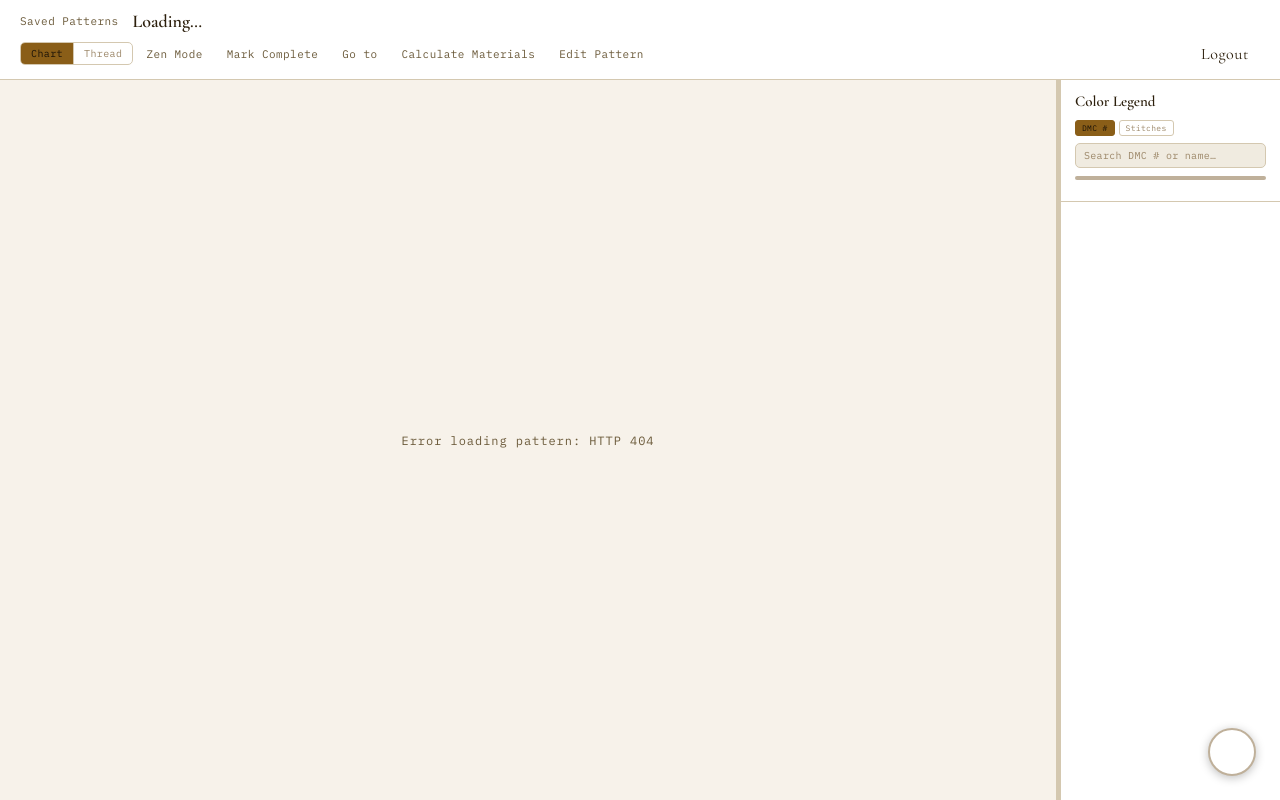
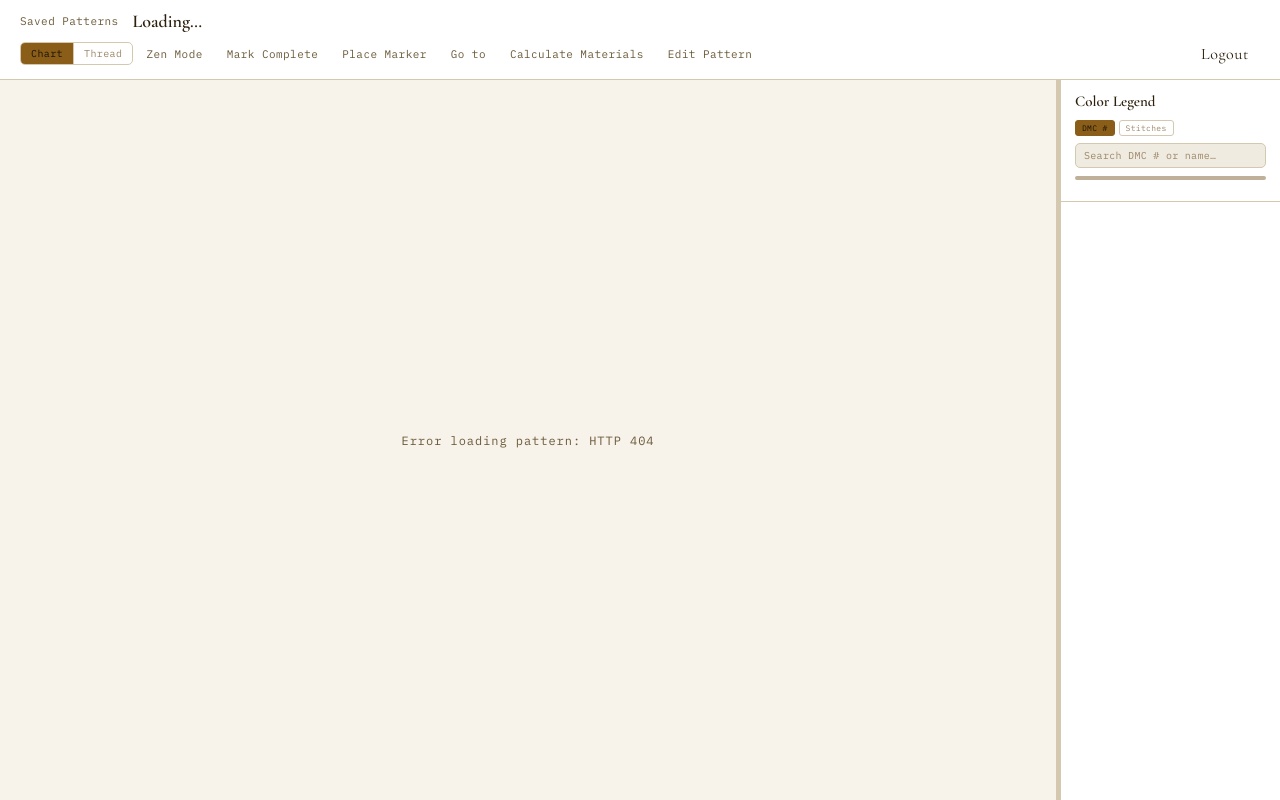
Before and after one commit to GreenglassT/NeedleworkStudio, a Flask app: page /view/1 in a window 1280 px wide. Run offline with Flask 3, Linux system fonts and the light colour scheme; a user stored in the database is signed in; data comes from the database, SQL or seed files in the repository; a map, chart or similar area stays blank; parts of the project's set-up code (start-up, migrations or seed data) failed here and were passed over; some libraries are stand-ins or nearby versions.

Commit message:
Add undo/redo, toolbar icons, place marker in toolbar, notes shortcut
- Progress undo/redo (Ctrl+Z/Y) with 50-entry snapshot stack
- Move Place Marker from floating action button to toolbar + zen menu
- Add icons to Cancel/Save buttons, preserve icons during save spinner
- N keyboard shortcut for notes panel, B for place marker in shortcut help
- Update shortcut help with arrow key notation and new shortcuts

```diff
--- a/static/pattern-viewer.js
+++ b/static/pattern-viewer.js
@@ -48,6 +48,9 @@ function zenMenuAction(action) {
     if (action === 'mark-complete') {
         toggleCellMarkMode();
         _syncZenMenuLabels();
+    } else if (action === 'place-marker') {
+        toggleMarkerMode();
+        _syncZenMenuLabels();
     } else if (action === 'goto') {
         openGotoPanel();
     } else if (action === 'view-mode') {
@@ -66,6 +69,9 @@ function zenMenuAction(action) {
 function _syncZenMenuLabels() {
     const markLabel = document.getElementById('zen-mark-label');
     if (markLabel) markLabel.textContent = _cellMarkMode ? 'Stop Marking' : 'Mark Complete';
+
+    const markerLabel = document.getElementById('zen-marker-label');
+    if (markerLabel) markerLabel.textContent = _markerMode ? 'Stop Placing' : 'Place Marker';
 
     const viewLabel = document.getElementById('zen-view-label');
     const viewIcon  = document.getElementById('zen-view-icon');
@@ -87,6 +93,43 @@ let completedDmcs  = new Set();   // DMC numbers (as strings) marked complete
 let _progressTimer = null;        // debounce handle for auto-save
 let _patternNotes = '';           // current notes text
 let _notesSaveTimer = null;       // debounce for notes save
+
+/* ——— PROGRESS UNDO/REDO ——— */
+const _undoStack = [];              // [{stitched: Set, completed: Set}]
+const _redoStack = [];
+const _UNDO_MAX = 50;
+
+function _pushProgressUndo() {
+    _undoStack.push({ stitched: new Set(stitchedCells), completed: new Set(completedDmcs) });
+    if (_undoStack.length > _UNDO_MAX) _undoStack.shift();
+    _redoStack.length = 0;
+}
+
+function undoProgress() {
+    if (!_undoStack.length) return;
+    _redoStack.push({ stitched: new Set(stitchedCells), completed: new Set(completedDmcs) });
+    const snap = _undoStack.pop();
+    stitchedCells = snap.stitched;
+    completedDmcs = snap.completed;
+    _syncColorsFromCells();
+    renderMain();
+    renderLegend();
+    _updateCellProgressBar();
+    _scheduleProgressSave();
+}
+
+function redoProgress() {
+    if (!_redoStack.length) return;
+    _undoStack.push({ stitched: new Set(stitchedCells), completed: new Set(completedDmcs) });
+    const snap = _redoStack.pop();
+    stitchedCells = snap.stitched;
+    completedDmcs = snap.completed;
+    _syncColorsFromCells();
+    renderMain();
+    renderLegend();
+    _updateCellProgressBar();
+    _scheduleProgressSave();
+}
 
 /* ——— CELL-LEVEL PROGRESS ——— */
 let stitchedCells    = new Set();   // Set<number> of flat cell indices (row*grid_w+col)
@@ -444,6 +487,7 @@ function clearHighlight() {
 
 /* ——— PROGRESS TRACKING ——— */
 function toggleColorComplete(dmc) {
+    _pushProgressUndo();
     dmc = String(dmc);
     const wasComplete = completedDmcs.has(dmc);
     if (wasComplete) completedDmcs.delete(dmc);
@@ -635,6 +679,7 @@ function _moveCellMark(clientX, clientY) {
 
 function _endCellMark() {
     _cellDragActive = false;
+    _pushProgressUndo();
     _applyCellDragRect();
     _syncColorsFromCells();
     _cellDragStart = null;
@@ -1148,8 +1193,8 @@ async function confirmFork() {
 async function savePattern() {
     if (!editMode || !isForked) return;
     const saveBtn = document.getElementById('save-btn');
-    const originalText = saveBtn.textContent;
-    saveBtn.textContent = 'Saving\u2026';
+    const originalHtml = saveBtn.innerHTML;
+    saveBtn.innerHTML = '<i class="ti ti-loader spin"></i> Saving\u2026';
     saveBtn.disabled = true;
     try {
         const thumbnail = generateThumbnail(patternData);
@@ -1174,12 +1219,12 @@ async function savePattern() {
         editor.clearDirty();
         _clearAutosave();
         saveBtn.disabled = false;
-        saveBtn.textContent = 'Save';
+        saveBtn.innerHTML = '<i class="ti ti-device-floppy"></i> Save';
         toggleEditMode();
         toast('Pattern saved.', { type: 'success' });
     } catch (err) {
         toast('Save failed: ' + err.message, { type: 'error' });
-        saveBtn.textContent = originalText;
+        saveBtn.innerHTML = originalHtml;
         saveBtn.disabled = false;
     }
 }
@@ -1593,6 +1638,14 @@ document.addEventListener('keydown', function(e) {
             return;
         }
     }
+    // N key — toggle notes panel (viewer only)
+    if (e.key.toLowerCase() === 'n' && !e.ctrlKey && !e.metaKey && !e.altKey) {
+        if (!inInput && !editMode) {
+            e.preventDefault();
+            toggleNotesPanel();
+            return;
+        }
+    }
     // G key — open goto row/col panel (viewer only)
     if (e.key.toLowerCase() === 'g' && !e.ctrlKey && !e.metaKey && !e.altKey) {
         if (!inInput && !editMode) {
@@ -1600,6 +1653,15 @@ document.addEventListener('keydown', function(e) {
             openGotoPanel();
             return;
         }
+    }
+    // Ctrl+Z — undo progress (viewer only)
+    if (e.key.toLowerCase() === 'z' && (e.ctrlKey || e.metaKey) && !e.altKey && !editMode) {
+        if (e.shiftKey) { e.preventDefault(); redoProgress(); return; }
+        else { e.preventDefault(); undoProgress(); return; }
+    }
+    // Ctrl+Y — redo progress (viewer only)
+    if (e.key.toLowerCase() === 'y' && (e.ctrlKey || e.metaKey) && !e.altKey && !editMode) {
+        e.preventDefault(); redoProgress(); return;
     }
     // , / . / Arrow keys — cycle legend highlight (viewer only, follows current sort order)
     const _isCycleKey = e.key === ',' || e.key === '.' || e.key === 'ArrowUp' || e.key === 'ArrowDown' || e.key === 'ArrowLeft' || e.key === 'ArrowRight';
--- a/static/shortcut-help.js
+++ b/static/shortcut-help.js
@@ -7,8 +7,12 @@
         { key: '?',      desc: 'Show this help' },
         { key: 'F',      desc: 'Toggle fullscreen / zen mode' },
         { key: 'M',      desc: 'Toggle stitch marking mode' },
+        { key: 'B',      desc: 'Toggle place marker mode' },
+        { key: 'N',      desc: 'Toggle notes panel' },
         { key: '\u2190\u2191\u2192\u2193 , .',   desc: 'Cycle legend color' },
         { key: 'G',      desc: 'Go to row / column' },
+        { key: 'Ctrl+Z', desc: 'Undo mark progress' },
+        { key: 'Ctrl+Y', desc: 'Redo mark progress' },
         { key: 'Esc',    desc: 'Exit fullscreen · clear highlight · close search' },
         { key: 'Scroll', desc: 'Zoom in / out' },
         { key: 'Drag',   desc: 'Pan canvas' },
@@ -35,7 +39,7 @@
         { key: 'Ctrl+\u21e7+R', desc: 'Resize canvas' },
         { key: 'Ctrl+\u21e7+I', desc: 'Insert / delete row or column' },
         { key: 'Ctrl+\u21e7+O', desc: 'Auto-outline' },
-        { key: ', / .',      desc: 'Previous / next legend color' },
+        { key: '\u2190\u2191\u2192\u2193 , .',   desc: 'Cycle legend color' },
         { key: '[ / ]',     desc: 'Cycle brush size down / up' },
         { key: '1\u20137',   desc: 'Stitch: Half/Quarter/\u00be/Petite/Back/Knot/Bead' },
         { key: '`',          desc: 'Toggle half-stitch direction' },
--- a/templates/pattern-viewer.html
+++ b/templates/pattern-viewer.html
@@ -486,8 +486,8 @@
         }
 
         body.edit-mode-on #cell-mark-btn,
-        body.edit-mode-on .cell-progress-wrap,
-        body.edit-mode-on #floating-action-panel { display: none; }
+        body.edit-mode-on #marker-mode-btn,
+        body.edit-mode-on .cell-progress-wrap { display: none; }
 
         /* ——— ZEN / FULLSCREEN MODE ——— */
         body.zen-mode .site-header { display: none; }
@@ -579,35 +579,12 @@
         .zen-exit-btn:hover { color: var(--text); border-color: var(--gold-dim); background: var(--surface-2); }
         body.zen-mode .zen-exit-btn { display: flex; }
 
-        /* ——— FLOATING ACTION PANEL ——— */
-        #floating-action-panel {
-            position: fixed;
-            bottom: 24px;
-            right: 24px;
-            z-index: 310;
-            display: flex;
-            flex-direction: column;
-            gap: 10px;
-            pointer-events: none;
+        /* ——— MARKER MODE (toolbar) ——— */
+        #marker-mode-btn.active {
+            color: var(--gold);
+            background: rgba(200,145,58,0.12);
+            border-color: var(--gold-dim);
         }
-        .fab-btn {
-            pointer-events: auto;
-            width: 48px;
-            height: 48px;
-            border-radius: 50%;
-            border: 2px solid var(--border-2);
-            background: var(--surface);
-            color: var(--text-muted);
-            font-size: 1.3rem;
-            cursor: pointer;
-            display: flex;
-            align-items: center;
-            justify-content: center;
-            box-shadow: 0 2px 10px rgba(0,0,0,.25);
-            transition: background var(--t), color var(--t), border-color var(--t);
-        }
-        .fab-btn:hover { color: var(--text); border-color: var(--gold-dim); background: var(--surface-2); }
-        .fab-btn.active { background: var(--gold); color: #1a1a1a; border-color: var(--gold-dim); }
 
         /* ——— PATTERN NOTES ——— */
         #notes-toggle.has-notes { color: var(--gold); }
@@ -718,6 +695,8 @@
             <button class="nav-link" id="zen-btn" onclick="toggleZenMode()" title="Zen Mode (F)" aria-label="Zen mode"><i class="ti ti-maximize"></i> Zen Mode</button>
             <button class="nav-link" id="cell-mark-btn" onclick="toggleCellMarkMode()"
                     title="Mark stitched cells (M)" aria-label="Mark stitched cells"><i class="ti ti-pencil-check"></i> Mark Complete</button>
+            <button class="nav-link" id="marker-mode-btn" onclick="toggleMarkerMode()"
+                    title="Place Marker (B)" aria-label="Place marker"><i class="ti ti-map-pin-2"></i> Place Marker</button>
             <button class="nav-link" onclick="openGotoPanel()"
                     title="Jump to row/column (G)" aria-label="Go to row/column"><i class="ti ti-map-pin"></i> Go to</button>
             <button class="nav-link" id="notes-toggle" onclick="toggleNotesPanel()"
@@ -730,8 +709,8 @@
                 </div>
             </div>
             <button class="nav-link" id="edit-toggle-btn" onclick="toggleEditMode()"><i class="ti ti-edit"></i> Edit Pattern</button>
-            <button class="nav-link" id="cancel-btn" onclick="cancelEdit()" style="display:none">Cancel</button>
-            <button class="nav-link" id="save-btn" onclick="savePattern()" style="display:none;color:var(--gold)">Save</button>
+            <button class="nav-link" id="cancel-btn" onclick="cancelEdit()" style="display:none"><i class="ti ti-x"></i> Cancel</button>
+            <button class="nav-link" id="save-btn" onclick="savePattern()" style="display:none;color:var(--gold)"><i class="ti ti-device-floppy"></i> Save</button>
         </div>
         <div class="hd-utils">
             <button class="nav-link" id="help-btn"
@@ -813,6 +792,9 @@
             <button class="zen-menu-item" onclick="zenMenuAction('mark-complete')">
                 <i class="ti ti-pencil-check"></i> <span id="zen-mark-label">Mark Complete</span>
             </button>
+            <button class="zen-menu-item" onclick="zenMenuAction('place-marker')">
+                <i class="ti ti-map-pin-2"></i> <span id="zen-marker-label">Place Marker</span>
+            </button>
             <button class="zen-menu-item" onclick="zenMenuAction('goto')">
                 <i class="ti ti-map-pin"></i> Go to Row/Col
             </button>
@@ -836,12 +818,6 @@
         </div>
     </div>
 
-</div>
-
-<div id="floating-action-panel">
-    <button class="fab-btn" id="marker-mode-btn" onclick="toggleMarkerMode()" title="Place Marker (B)">
-        <i class="ti ti-map-pin"></i>
-    </button>
 </div>
 
 <!-- Fork confirmation dialog -->
```
